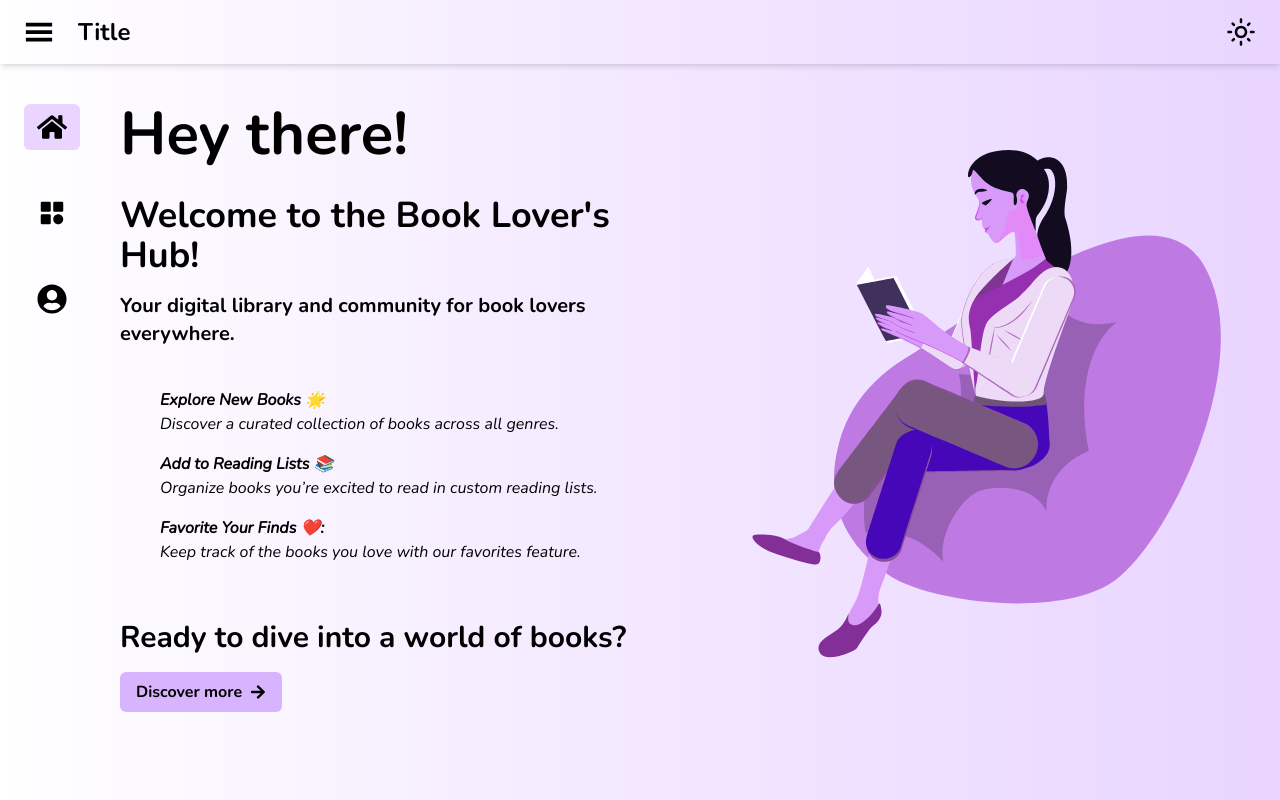
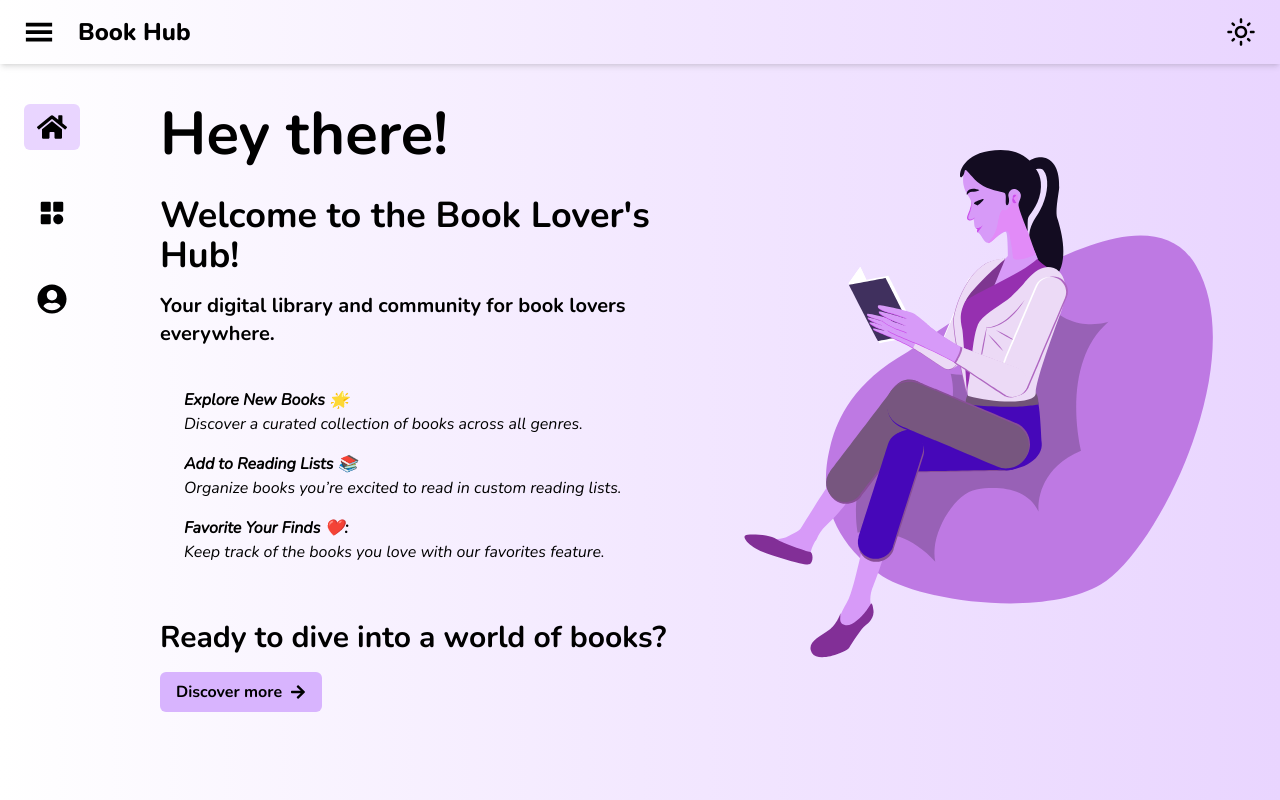
Before and after one commit to maingiNatasha/book-lovers, a React (Create React App) app in the folder frontend/: page / in a window 1280 px wide. Built offline with nearby package versions, Linux system fonts and the light colour scheme.

Commit message:
Fixed responsiveness issues, Added framer animations and image shimmer effect

```diff
--- /dev/null
+++ b/frontend/src/components/animated-containers/FadeUpDiv.jsx
@@ -0,0 +1,35 @@
+import React from 'react';
+import { motion } from 'framer-motion';
+
+const FadeUpDiv = ({ children }) => {
+    const fadeInVariants = {
+        hidden: {
+            opacity: 0,
+            y: 150
+        },
+        visible: {
+            opacity: 1,
+            y: 0,
+            transition: {
+                duration: 0.3,
+                ease: 'easeInOut',
+                type: 'spring',
+                stiffness: 50,
+                damping: 10
+            }
+        }
+    };
+
+    return (
+        <motion.div
+            variants={fadeInVariants}
+            initial="hidden"
+            whileInView="visible"
+            viewport={{ once: true }}
+        >
+            {children}
+        </motion.div>
+    );
+};
+
+export default FadeUpDiv;
--- /dev/null
+++ b/frontend/src/components/animated-containers/SlideInDiv.jsx
@@ -0,0 +1,35 @@
+import React from 'react';
+import { motion } from 'framer-motion';
+
+const SlideInDiv = ({ direction='left', children }) => {
+    const slideInVariants = {
+        hidden: {
+            opacity: 0,
+            x: direction === 'left' ? -100 : 100,
+        },
+        visible: {
+            opacity: 1,
+            x: 0,
+            transition: {
+                duration: 0.3,
+                ease: 'easeInOut',
+                type: 'spring',
+                stiffness: 50,
+                damping: 10
+            }
+        }
+    };
+
+    return (
+        <motion.div
+            variants={slideInVariants}
+            initial="hidden"
+            whileInView="visible"
+            viewport={{ once: true }}
+        >
+            {children}
+        </motion.div>
+    );
+};
+
+export default SlideInDiv;
--- a/frontend/src/components/book/BookList.jsx
+++ b/frontend/src/components/book/BookList.jsx
@@ -4,37 +4,75 @@ import ContentLoader from '../loaders/ContentLoader';
 import Error from '../error/Error';
 import { useSidebar } from '../contexts/SidebarContext';
 import classNames from 'classnames';
+import FadeUpDiv from '../animated-containers/FadeUpDiv';
+import { motion } from 'framer-motion';
 
 const BookList = ({ heading, loading, error, books }) => {
     const { sidebarOpen } = useSidebar();
 
+    const parentVariants = {
+        hidden: {
+            opacity: 0,
+        },
+        visible: {
+            opacity: 1,
+            transition: {
+                staggerChildren: 0.15,
+            }
+        }
+    };
+
+    const childVariants = {
+        hidden: {
+            opacity: 0,
+            y: 50
+        },
+        visible: {
+            opacity: 1,
+            y: 0,
+            transition: {
+                ease: 'easeInOut'
+            }
+        }
+    };
+
     return (
-        <div className={classNames(
+        <FadeUpDiv>
+            <div
+                className={classNames(
                     'px-5 sm:px-14 md:px-0',
                     {
                         'lg:px-2' : sidebarOpen,
                         'lg:px-12' : !sidebarOpen
                     }
-        )}>
+                )}
+            >
                 <h1 className='text-3xl font-bold'>{heading}</h1>
                 {loading ? (
                     <ContentLoader />
                 ) : error ? (
                     <Error error={error} />
                 ) : (
-                <div className={classNames(
-                    'mt-6 grid grid-cols-1 sm:grid-cols-2 md:grid-cols-3 lg:grid-cols-4 gap-10 md:gap-4',
+                    <motion.div
+                        className={classNames(
+                            'mt-6 grid grid-cols-1 sm:grid-cols-2 md:grid-cols-3 xl:grid-cols-5 gap-10 md:gap-4',
                             {
                                 'lg:gap-6' : sidebarOpen,
-                        'lg:gap-10' :!sidebarOpen
+                                'lg:gap-10 xl:gap-8' :!sidebarOpen
                             }
-                )}>
+                        )}
+                        initial='hidden'
+                        whileInView='visible'
+                        variants={parentVariants}
+                        viewport={{ once: true }}
+                    >
                         {books.map((book) => (
-                        <BookCard book={book} key={book.key} />
+                            <BookCard book={book} key={book.key} childVariants={childVariants} />
                         ))}
-                </div>
+                    </motion.div>
                 )}
             </div>
+        </FadeUpDiv>
     );
 };
 
--- /dev/null
+++ b/frontend/src/components/book/ImageShimmer.jsx
@@ -0,0 +1,9 @@
+import React from 'react';
+
+const ImageShimmer = () => {
+    return (
+        <div className='w-[200px] h-[200px] md:w-[150px] lg:w-[200px] xl:w-[190px] mx-auto object-center my-2 rounded-md bg-purple-300/40 animate-pulse' />
+    );
+};
+
+export default ImageShimmer;
--- a/frontend/src/components/home/Home.jsx
+++ b/frontend/src/components/home/Home.jsx
@@ -3,6 +3,7 @@ import Lottie from 'lottie-react';
 import bookAnimation from '../../animations/Animation - 1730890958132.json';
 import { FaArrowRight } from "react-icons/fa";
 import { useNavigate } from 'react-router-dom';
+import FadeUpDiv from '../animated-containers/FadeUpDiv';
 
 const Home = () => {
     const navigate = useNavigate();
@@ -12,18 +13,19 @@ const Home = () => {
     };
 
     return (
-        <div className='grid grid-cols-1 lg:grid-cols-2 md:gap-4'>
+        <FadeUpDiv>
+            <div className='grid grid-cols-1 lg:grid-cols-2 md:gap-4 lg:gap-0'>
                 <div className='flex flex-col justify-center sm:px-14 md:px-8 lg:px-0'>
                     <section>
-                    <h1 className='font-bold text-4xl md:text-5xl lg:text-6xl md:mb-4'>Hey there!</h1>
+                        <h1 className='font-bold text-4xl md:text-5xl xl:text-6xl md:mb-4'>Hey there!</h1>
                         <div className='pt-2 md:pt-0'>
-                        <h2 className='font-bold text-2xl md:text-3xl lg:text-4xl my-4 md:mt-8'>Welcome to the Book Lover's Hub!</h2>
+                            <h2 className='font-bold text-2xl md:text-3xl xl:text-4xl my-4 md:mt-8'>Welcome to the Book Lover's Hub!</h2>
                             <p className='font-semibold md:text-xl'>Your digital library and community for book lovers everywhere.</p>
                         </div>
                         <Lottie animationData={bookAnimation} className='lg:hidden sm:animation' />
                     </section>
                     <section>
-                    <ul className="space-y-4 md:py-2 sm:px-6 md:px-10 my-8 italic">
+                        <ul className="space-y-4 md:py-2 sm:px-6 md:px-10 lg:px-6 my-8 italic">
                             <li>
                                 <strong>Explore New Books 🌟</strong> <br/> Discover a curated collection of books across all genres.
                             </li>
@@ -36,7 +38,7 @@ const Home = () => {
                         </ul>
                     </section>
                     <section>
-                    <p className="text-xl md:text-2xl lg:text-3xl font-semibold my-4">Ready to dive into a world of books?</p>
+                        <p className="text-xl md:text-2xl xl:text-3xl font-semibold my-4">Ready to dive into a world of books?</p>
                         <div className='flex justify-center md:block'>
                             <button className='bg-purple-300 dark:bg-purple-700 rounded-md px-4 py-2 font-bold flex items-center' aria-label='Discover Books' onClick={handleClick}>
                                 <span>Discover more</span>
@@ -46,9 +48,10 @@ const Home = () => {
                     </section>
                 </div>
                 <div className='hidden lg:block'>
-                <Lottie animationData={bookAnimation} className='animation' />
+                    <Lottie animationData={bookAnimation} className='w-[600px] h-[600px] lg:w-[405px] lg:h-[600px] xl:w-[600px] xl:h-[600px]' />
                 </div>
             </div>
+        </FadeUpDiv>
     )
 }
 
--- a/frontend/src/components/layouts/Layout.jsx
+++ b/frontend/src/components/layouts/Layout.jsx
@@ -20,8 +20,8 @@ const Layout = () => {
                 <main className={classNames(
                     'flex-1 p-6 md:py-10',
                     {
-                        'md:px-5' : sidebarOpen,
-                        'md:px-10' : !sidebarOpen
+                        'md:px-5 xl:px-10' : sidebarOpen,
+                        'md:px-10 xl:px-20' : !sidebarOpen
                     }
                 )}>
                     {/* Render child route elements */}
--- a/frontend/src/components/navigation/Header.jsx
+++ b/frontend/src/components/navigation/Header.jsx
@@ -24,7 +24,7 @@ const Header = ({ hamburgerButtonRef }) => {
                 <button ref={hamburgerButtonRef} onClick={toggleSidebar} aria-label='Toggle sidebar'>
                     <GiHamburgerMenu size={30} />
                 </button>
-                <h1 className='font-bold text-2xl'>Title</h1>
+                <h1 className='font-extrabold text-2xl'>Book Hub</h1>
             </div>
             <button onClick={toggleTheme} aria-label='Toggle Theme'>
                 {theme === 'dark' ? <MdDarkMode size={30} /> : <MdOutlineLightMode size={30} /> }
--- a/frontend/src/components/navigation/MobileSidebar.jsx
+++ b/frontend/src/components/navigation/MobileSidebar.jsx
@@ -5,6 +5,7 @@ import useClickOutside from '../custom_hooks/useClickOutside';
 import { useSidebar } from '../contexts/SidebarContext';
 import { useTheme } from "../contexts/ThemeContext";
 import SidebarLinks from './SidebarLinks';
+import SlideInDiv from '../animated-containers/SlideInDiv';
 
 const MobileSidebar = ({ hamburgerButtonRef, sidebarRef }) => {
     const MobileSidebarRef = useRef(null);
@@ -12,7 +13,7 @@ const MobileSidebar = ({ hamburgerButtonRef, sidebarRef }) => {
     const { theme } = useTheme();
 
     const sidebarClasses = classNames(
-        'md:hidden fixed top-14 h-[92vh] w-48 z-50',
+        'md:hidden fixed top-14 h-[92vh] w-56 z-50',
         {
             'bg-gradient-to-r from-[#160121] to-black' : theme === 'dark',
             'bg-gradient-to-r from-white via-purple-50 to-purple-100' : theme === 'light'
@@ -48,7 +49,9 @@ const MobileSidebar = ({ hamburgerButtonRef, sidebarRef }) => {
                     className={sidebarClasses}
                 >
                     <div className='p-4'>
-                        <SidebarLinks />
+                        <SlideInDiv>
+                            <SidebarLinks />
+                        </SlideInDiv>
                     </div>
                 </motion.div>
             )}
--- a/frontend/src/components/navigation/Sidebar.jsx
+++ b/frontend/src/components/navigation/Sidebar.jsx
@@ -9,11 +9,10 @@ const Sidebar = ({ sidebarRef }) => {
     const sidebarClasses = classNames(
         'flex flex-col h-[92vh] hidden md:block sticky top-14',
         {
-            'md:w-52 lg:w-60': sidebarOpen,
+            'md:w-52 lg:w-56 xl:w-60': sidebarOpen,
             'w-20': !sidebarOpen
         }
     );
-
 
     return (
         <div ref={sidebarRef} className={sidebarClasses}>
--- a/frontend/src/components/navigation/SidebarLinks.jsx
+++ b/frontend/src/components/navigation/SidebarLinks.jsx
@@ -30,8 +30,8 @@ const SidebarLinks = () => {
                     >
                         <Link to={link.link}>
                             <span className='flex'>
-                                <link.icon size={30} className={sidebarOpen ? 'mr-6' : ''} />
-                                <span className={`block md:hidden ${sidebarOpen ? '' : 'ml-6'}`}>{link.name}</span>
+                                <link.icon size={30} className={sidebarOpen ? 'mr-4' : ''} />
+                                <span className={`block md:hidden ${sidebarOpen ? '' : 'ml-4'}`}>{link.name}</span>
                                 {sidebarOpen && <span className='hidden md:block'>{link.name}</span>}
                             </span>
                         </Link>
--- a/frontend/src/index.css
+++ b/frontend/src/index.css
@@ -83,8 +83,3 @@ body {
 .active-light:hover, .active-dark:hover {
     color: black;
 }
-
-.animation {
-    width: 600px;
-    height: 600px;
-}
```
Also changed, not shown: frontend/src/components/book/BookCard.jsx (+23 -3 lines). Lines whose indentation alone changed are shown as unchanged.
